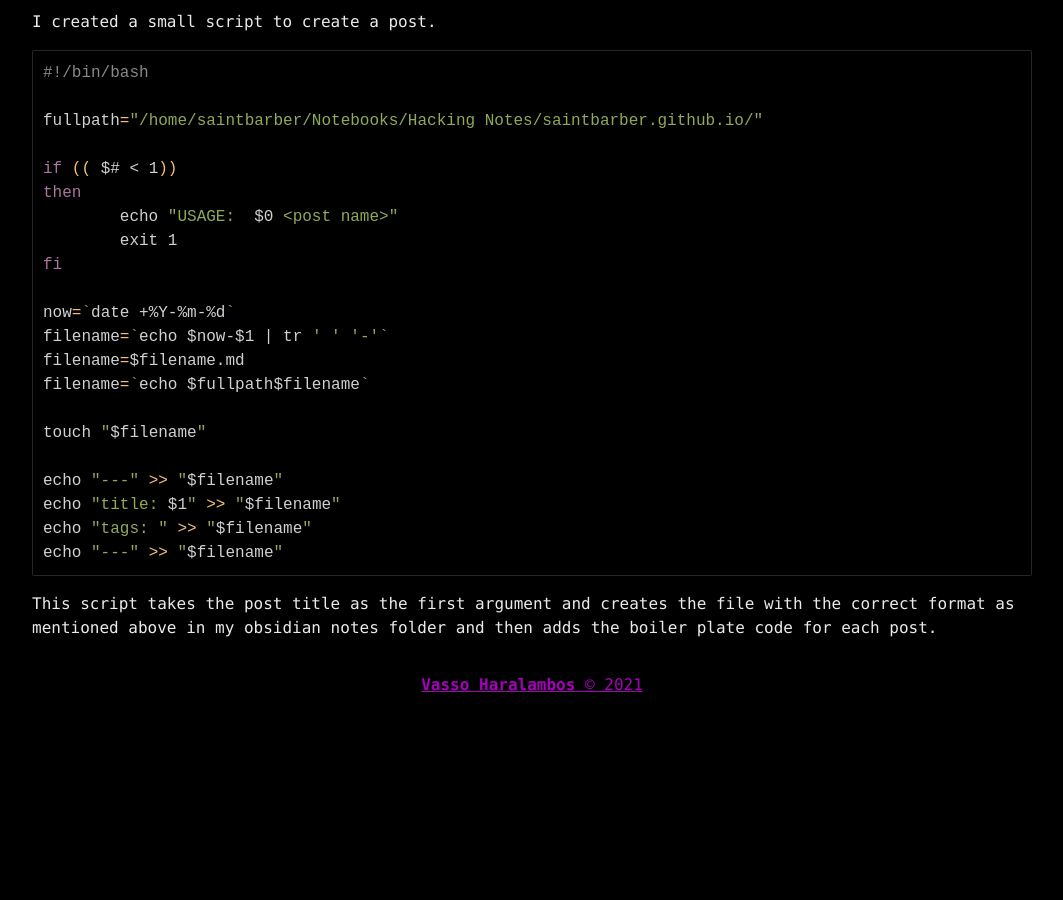
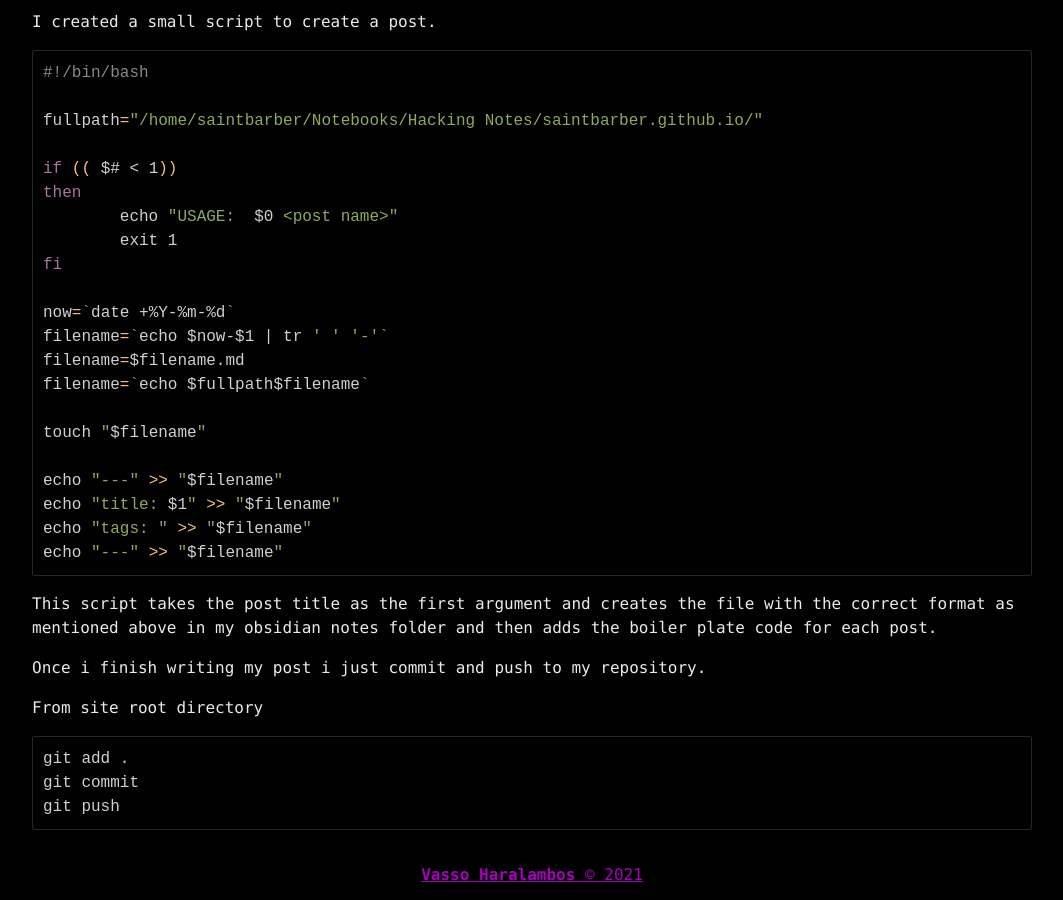
Before and after one commit to saintbarber/saintbarber.github.io, a Jekyll site: the page built from _posts/2021-03-25-site-workflow.md, in a window 1280 px wide and 900 px high, scrolled down 3113 px. Shown: the whole window, without its empty margins (108-1171 px from the left). Built offline with Jekyll 4.4.1, drawn with Linux system fonts in a browser that asks for light colours; before the commit the page ends 3823 px from its top, so only the background shows below that.

````diff
--- a/_posts/2021-03-25-site-workflow.md
+++ b/_posts/2021-03-25-site-workflow.md
@@ -111,3 +111,12 @@
 ```
 
 This script takes the post title as the first argument and creates the file with the correct format as mentioned above in my obsidian notes folder and then adds the boiler plate code for each post.
+
+Once i finish writing my post i just commit and push to my repository.
+
+From site root directory
+```bash
+git add .
+git commit
+git push
+```
````
Also changed, not shown: 1 other file.
